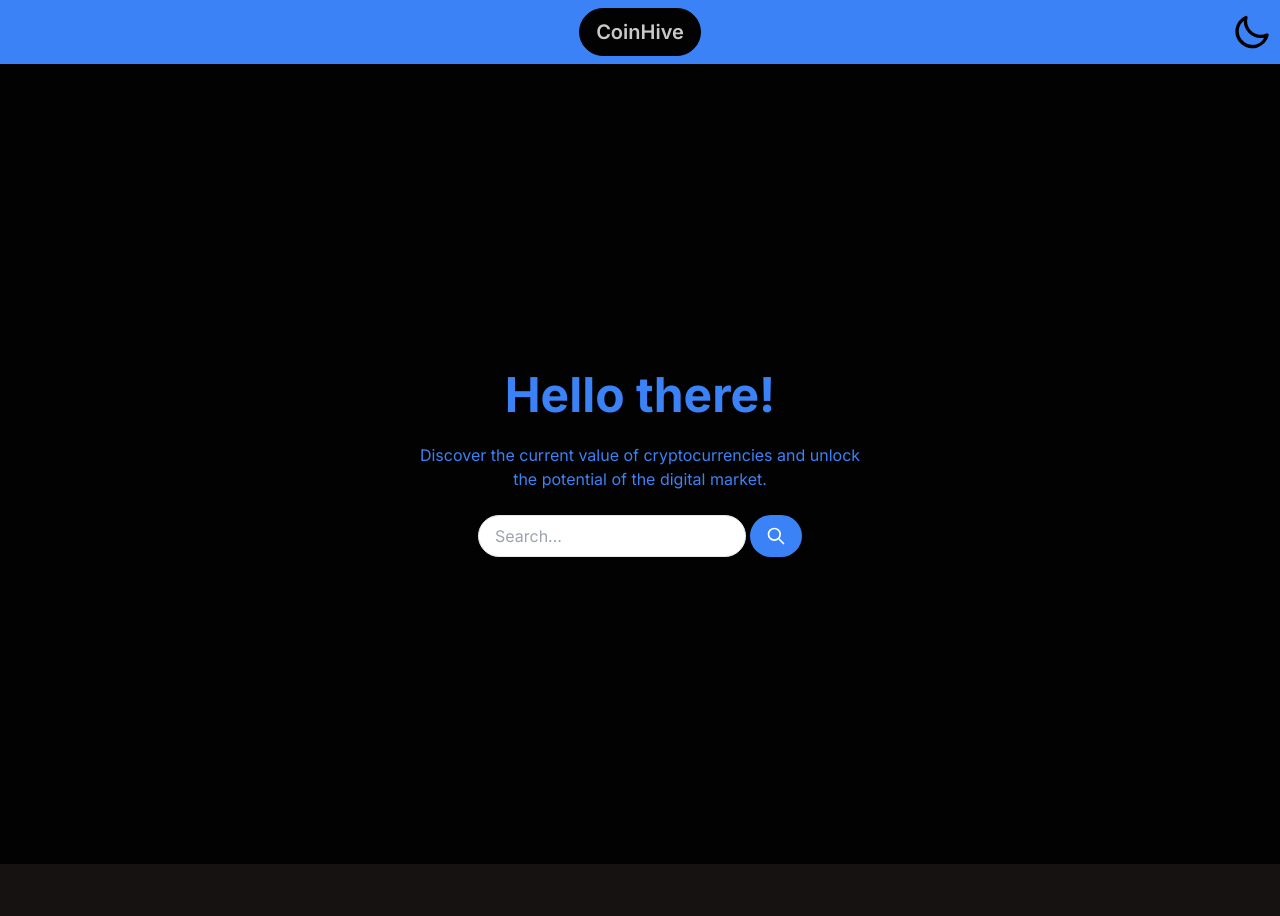
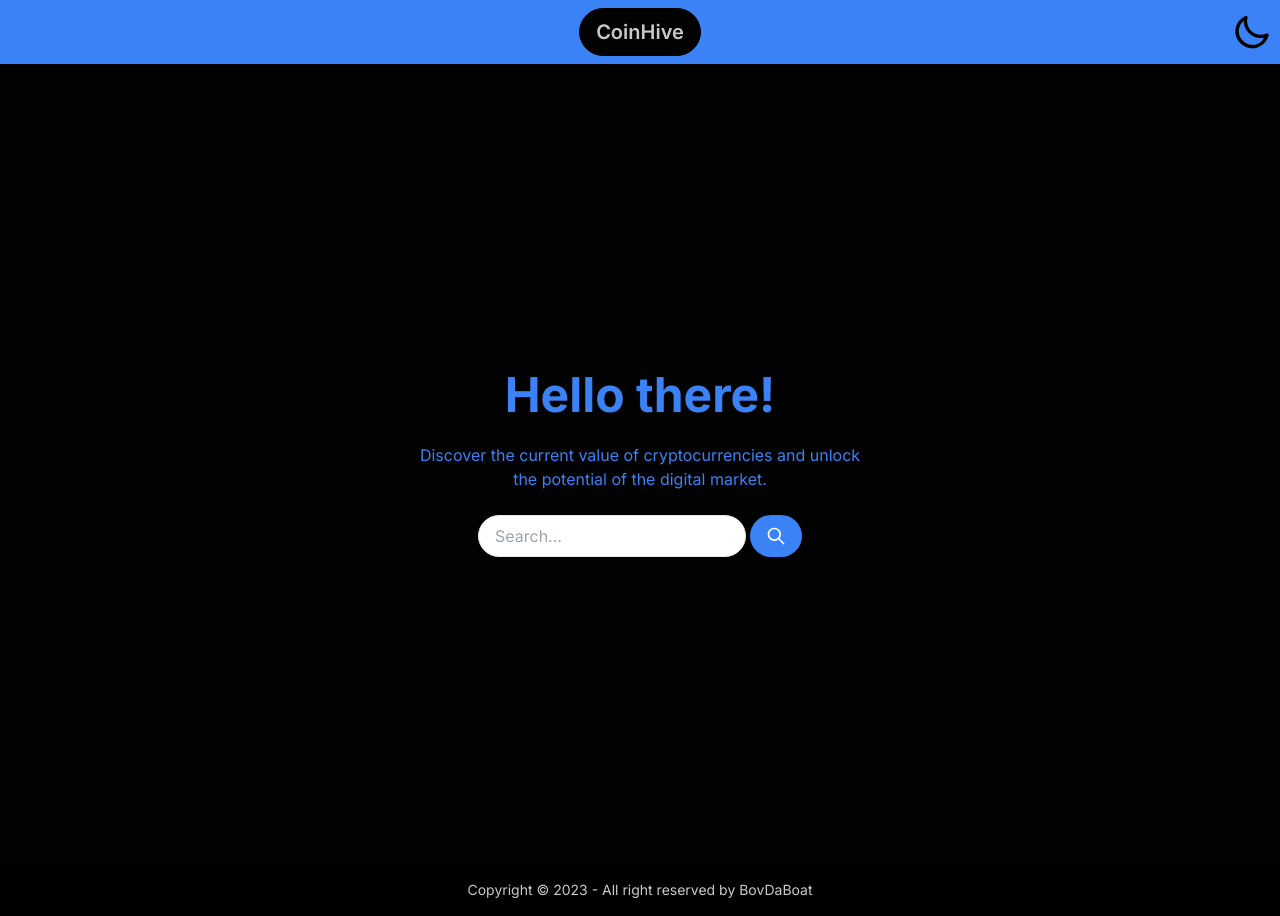
Before and after one commit to Bovdaboat/crypto-api-coin, a Next.js app: page / in a window 1280 px wide. Before the commit the page ends 864 px from the top, so only its background shows below. Built offline with nearby package versions, Linux system fonts and the light colour scheme.

Commit message:
added a footer

```diff
--- /dev/null
+++ b/src/app/component/Footer.js
@@ -0,0 +1,13 @@
+import React from "react";
+
+const Footer = () => {
+    return(
+        <footer className="footer footer-center p-4 bg-base-300 text-base-content">
+            <div>
+                <p>Copyright © 2023 - All right reserved by BovDaBoat</p>
+            </div>
+        </footer>
+    )
+}
+
+export default Footer
--- a/src/app/page.js
+++ b/src/app/page.js
@@ -1,12 +1,14 @@
 import Image from 'next/image'
 import Navbar from "@/app/component/Navbar";
 import Hero from "@/app/component/Hero";
+import Footer from "@/app/component/Footer";
 
 export default function Home() {
   return (
       <>
       <Navbar />
           <Hero />
+          <Footer />
        </>
           )
 
```
